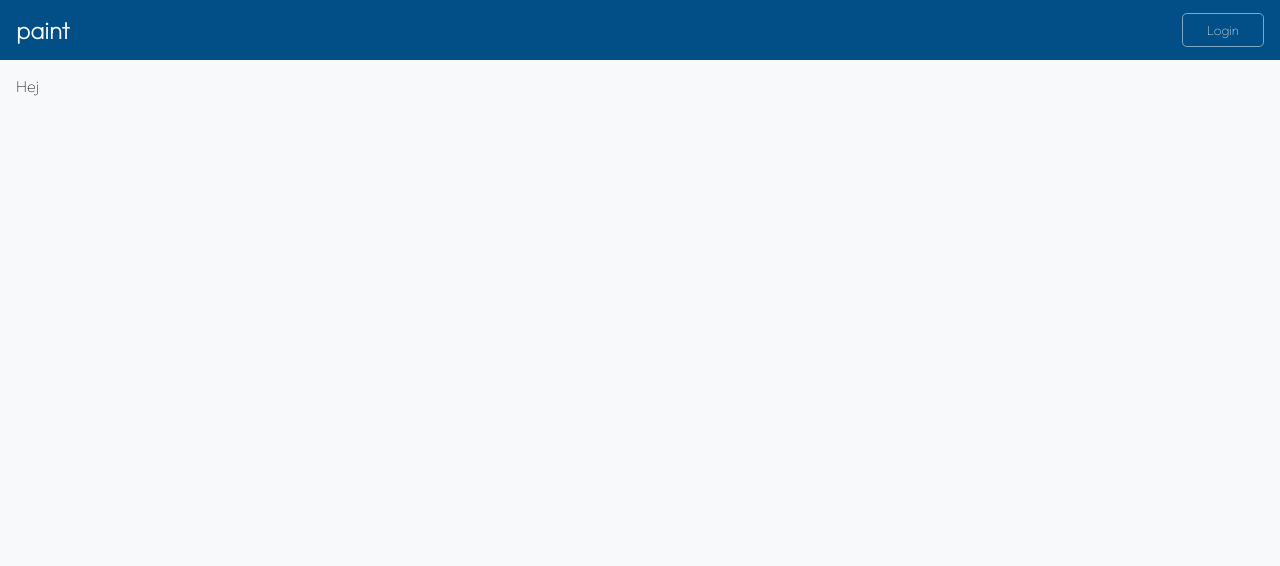
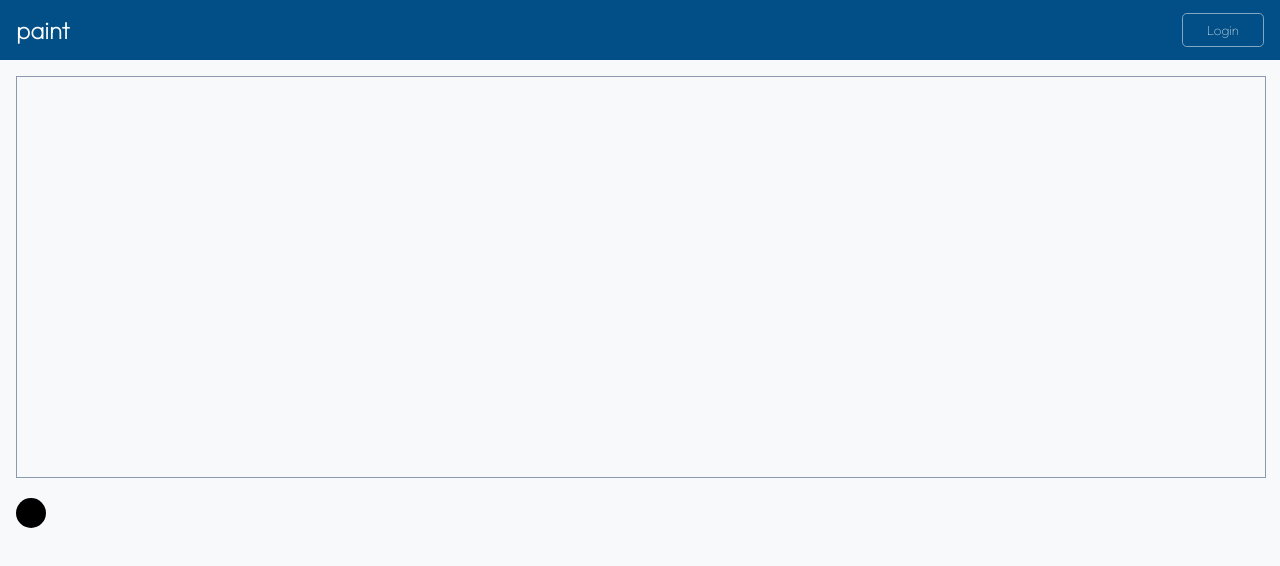
Before and after one commit to jack-carling/paint, a Vue app: page / in a window 1280 px wide. Shown: the top 566 px of the page. Built offline with nearby package versions, Linux system fonts and the light colour scheme.

Commit message:
Added canvas

```diff
--- a/src/components/Menu.vue
+++ b/src/components/Menu.vue
@@ -1,8 +1,8 @@
 <template>
-  <main>
+  <header>
     <h2>paint</h2>
     <button class="border" @click="handleClick" v-show="showButton">{{ buttonText }}</button>
-  </main>
+  </header>
 </template>
 
 <script lang="ts">
@@ -38,7 +38,7 @@ h2 {
   margin: 0;
   color: $white;
 }
-main {
+header {
   height: 60px;
   display: flex;
   padding: 1rem;
--- a/src/scss/main.scss
+++ b/src/scss/main.scss
@@ -17,7 +17,7 @@ h1 {
   font-size: 3rem;
 }
 
-input {
+input:not([type='color']) {
   font-size: 1rem;
   appearance: none;
   border: 1px solid $blue;
--- a/src/views/Home.vue
+++ b/src/views/Home.vue
@@ -1,11 +1,92 @@
 <template>
-  <div>Hej</div>
+  <section ref="main">
+    <canvas
+      @mousedown="handleDown"
+      @mouseup="handleUp"
+      @mouseleave="handleUp"
+      @mousemove="handleDraw"
+      ref="canvas"
+    ></canvas>
+    <div class="tools">
+      <div class="color" :style="{ backgroundColor: color }"><input type="color" v-model="color" /></div>
+      <!-- <input type="range" min="1" max="10" v-model="stroke" /> -->
+    </div>
+  </section>
 </template>
 
 <script lang="ts">
 import { defineComponent } from 'vue';
 
-export default defineComponent({});
+export default defineComponent({
+  data() {
+    return {
+      draw: false,
+      stroke: 2,
+      color: '#000000',
+    };
+  },
+  mounted() {
+    window.addEventListener('resize', this.handleResize);
+    this.handleResize();
+  },
+  beforeUnmount() {
+    window.removeEventListener('resize', this.handleResize);
+  },
+  methods: {
+    handleDraw(event: MouseEvent) {
+      const canvas = this.$refs.canvas as HTMLCanvasElement;
+      const context = canvas.getContext('2d');
+      if (!context) return;
+      context.strokeStyle = this.color;
+      context.lineWidth = this.stroke;
+      context.lineCap = 'round';
+      context.lineJoin = 'round';
+      if (this.draw) {
+        context.lineTo(event.offsetX, event.offsetY);
+        context.closePath();
+        context.stroke();
+        context.moveTo(event.offsetX, event.offsetY);
+      } else {
+        context.moveTo(event.offsetX, event.offsetY);
+      }
+    },
+    handleDown(event: MouseEvent) {
+      this.draw = true;
+      const canvas = this.$refs.canvas as HTMLCanvasElement;
+      const context = canvas.getContext('2d');
+      if (!context) return;
+      context.moveTo(event.offsetX, event.offsetY);
+      context.beginPath();
+    },
+    handleUp() {
+      this.draw = false;
+    },
+    handleResize() {
+      const canvas = this.$refs.canvas as HTMLCanvasElement;
+      const main = this.$refs.main as HTMLElement;
+      canvas.width = main.clientWidth;
+      canvas.height = 400;
+    },
+  },
+});
 </script>
 
-<style lang="scss" scoped></style>
+<style lang="scss" scoped>
+canvas {
+  border: 1px solid $gray;
+  cursor: crosshair;
+}
+div.tools {
+  margin-top: 1rem;
+  display: flex;
+  align-items: center;
+  div.color {
+    width: 30px;
+    height: 30px;
+    border-radius: 50%;
+    input {
+      opacity: 0;
+    }
+  }
+}
+</style>
```
